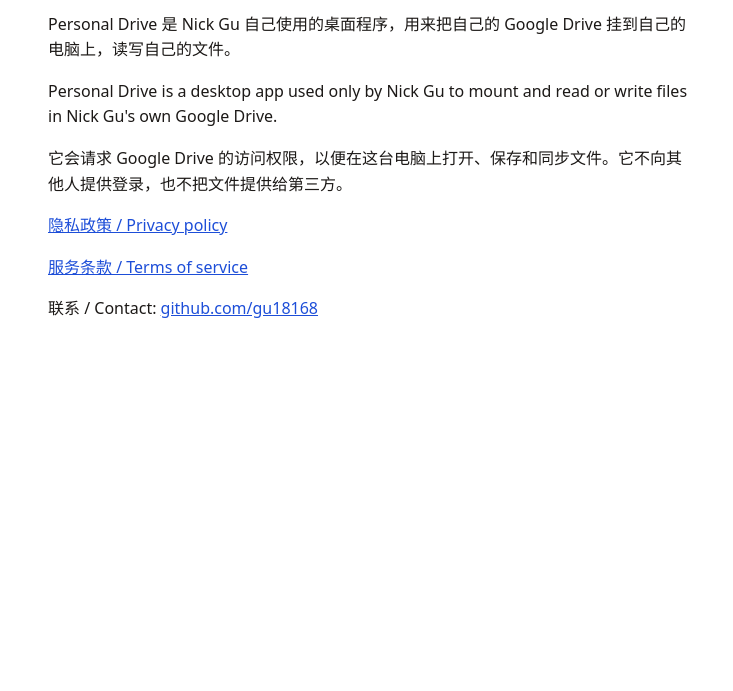
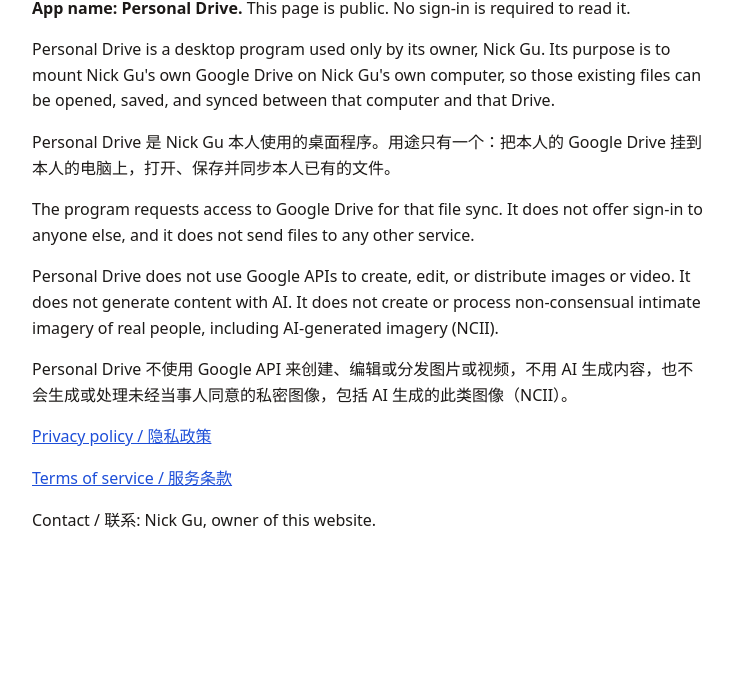
Before and after one commit to gu18168/gu18168.github.io, a plain HTML site: page index.html in a window 1280 px wide. Shown: the part 109-800 px from the top of the page, without its empty margins (272-1005 px from the left). Drawn offline with Linux system fonts and the light colour scheme.

Commit message:
State app purpose, name, and NCII limits on the home page

```diff
--- a/index.html
+++ b/index.html
@@ -1,21 +1,25 @@
 <!DOCTYPE html>
-<html lang="zh-Hans">
+<html lang="en">
 <head>
   <meta charset="utf-8">
   <meta name="viewport" content="width=device-width, initial-scale=1">
   <title>Personal Drive</title>
+  <meta name="description" content="Personal Drive mounts the owner's own Google Drive on the owner's computer to open, save, and sync the owner's files. It does not generate images or video.">
   <style>
-    body { font-family: system-ui, sans-serif; max-width: 40rem; margin: 3rem auto; padding: 0 1.25rem; line-height: 1.6; color: #1c1917; }
+    body { font-family: system-ui, sans-serif; max-width: 42rem; margin: 2rem auto; padding: 0 1.25rem; line-height: 1.6; color: #1c1917; }
     a { color: #1d4ed8; }
   </style>
 </head>
 <body>
   <h1>Personal Drive</h1>
-  <p>Personal Drive 是 Nick Gu 自己使用的桌面程序，用来把自己的 Google Drive 挂到自己的电脑上，读写自己的文件。</p>
-  <p>Personal Drive is a desktop app used only by Nick Gu to mount and read or write files in Nick Gu's own Google Drive.</p>
-  <p>它会请求 Google Drive 的访问权限，以便在这台电脑上打开、保存和同步文件。它不向其他人提供登录，也不把文件提供给第三方。</p>
-  <p><a href="/privacy.html">隐私政策 / Privacy policy</a></p>
-  <p><a href="/terms.html">服务条款 / Terms of service</a></p>
-  <p>联系 / Contact: <a href="https://github.com/gu18168">github.com/gu18168</a></p>
+  <p><strong>App name: Personal Drive.</strong> This page is public. No sign-in is required to read it.</p>
+  <p>Personal Drive is a desktop program used only by its owner, Nick Gu. Its purpose is to mount Nick Gu's own Google Drive on Nick Gu's own computer, so those existing files can be opened, saved, and synced between that computer and that Drive.</p>
+  <p>Personal Drive 是 Nick Gu 本人使用的桌面程序。用途只有一个：把本人的 Google Drive 挂到本人的电脑上，打开、保存并同步本人已有的文件。</p>
+  <p>The program requests access to Google Drive for that file sync. It does not offer sign-in to anyone else, and it does not send files to any other service.</p>
+  <p>Personal Drive does not use Google APIs to create, edit, or distribute images or video. It does not generate content with AI. It does not create or process non-consensual intimate imagery of real people, including AI-generated imagery (NCII).</p>
+  <p>Personal Drive 不使用 Google API 来创建、编辑或分发图片或视频，不用 AI 生成内容，也不会生成或处理未经当事人同意的私密图像，包括 AI 生成的此类图像（NCII）。</p>
+  <p><a href="https://gu18168.github.io/privacy.html">Privacy policy / 隐私政策</a></p>
+  <p><a href="https://gu18168.github.io/terms.html">Terms of service / 服务条款</a></p>
+  <p>Contact / 联系: Nick Gu, owner of this website.</p>
 </body>
 </html>
```
